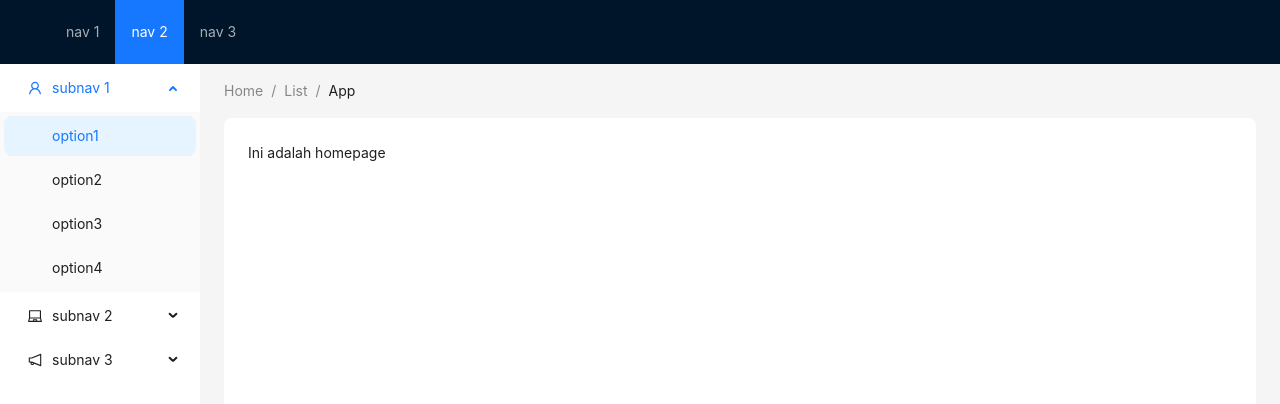
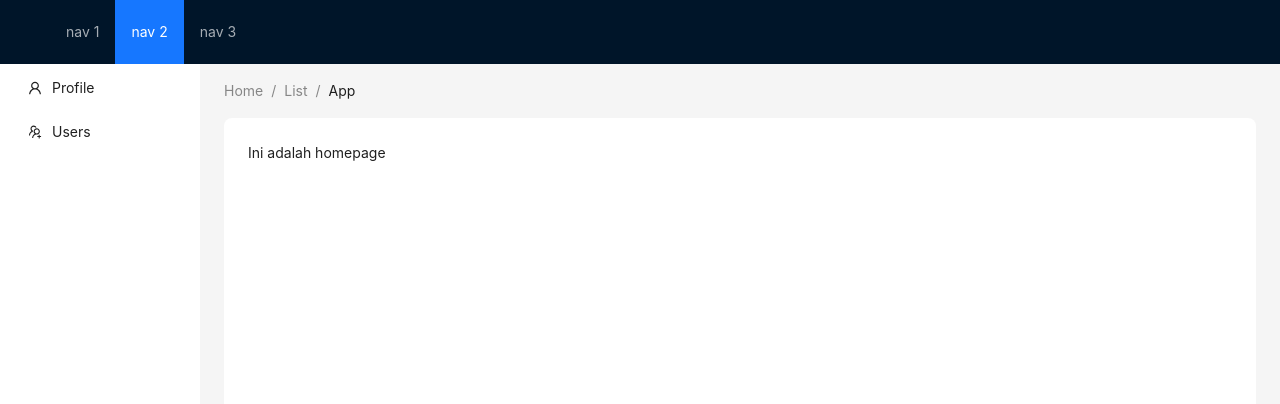
Before and after one commit to IQMS-System/AnalysisToolFrontend, a React (Vite) app: page / in a window 1280 px wide. Shown: the top 404 px of the page. Built offline with nearby package versions, Linux system fonts and the light colour scheme.

Commit message:
feat: add some menu

```diff
--- a/src/components/BaseLayout/index.tsx
+++ b/src/components/BaseLayout/index.tsx
@@ -1,15 +1,17 @@
-import React from "react";
-import {
-  LaptopOutlined,
-  NotificationOutlined,
-  UserOutlined,
-} from "@ant-design/icons";
+import React, { ComponentClass, FunctionComponent } from "react";
+import { UsergroupAddOutlined, UserOutlined } from "@ant-design/icons";
 import type { MenuProps } from "antd";
 import { Breadcrumb, Layout, Menu, theme } from "antd";
 
 interface Props {
   children: React.ReactNode;
 }
+
+interface Menu {
+  title: string;
+  icon: string | FunctionComponent<object> | ComponentClass<object, unknown>;
+}
+
 const { Header, Content, Sider } = Layout;
 
 const items1: MenuProps["items"] = ["1", "2", "3"].map((key) => ({
@@ -17,25 +19,24 @@ const items1: MenuProps["items"] = ["1", "2", "3"].map((key) => ({
   label: `nav ${key}`,
 }));
 
-const items2: MenuProps["items"] = [
-  UserOutlined,
-  LaptopOutlined,
-  NotificationOutlined,
-].map((icon, index) => {
+const menu: Menu[] = [
+  {
+    title: "Profile",
+    icon: UserOutlined,
+  },
+  {
+    title: "Users",
+    icon: UsergroupAddOutlined,
+  },
+];
+
+const listMenu = menu.map((icon, index) => {
   const key = String(index + 1);
 
   return {
     key: `sub${key}`,
-    icon: React.createElement(icon),
-    label: `subnav ${key}`,
-
-    children: new Array(4).fill(null).map((_, j) => {
-      const subKey = index * 4 + j + 1;
-      return {
-        key: subKey,
-        label: `option${subKey}`,
-      };
-    }),
+    icon: React.createElement(icon.icon),
+    label: icon.title,
   };
 });
 
@@ -65,7 +66,7 @@ const BaseLayout = ({ children }: Props) => {
             defaultSelectedKeys={["1"]}
             defaultOpenKeys={["sub1"]}
             style={{ height: "100%", borderRight: 0 }}
-            items={items2}
+            items={listMenu}
           />
         </Sider>
         <Layout style={{ padding: "0 24px 24px" }}>
```
